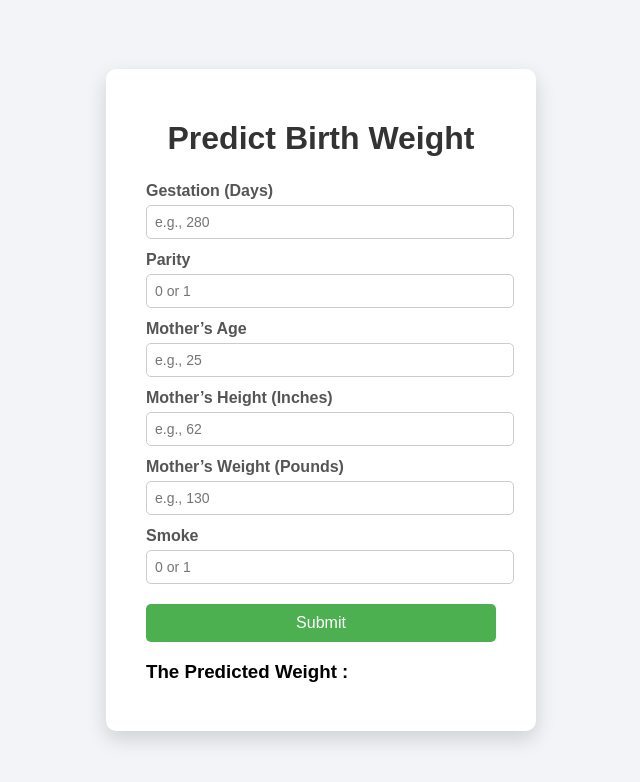
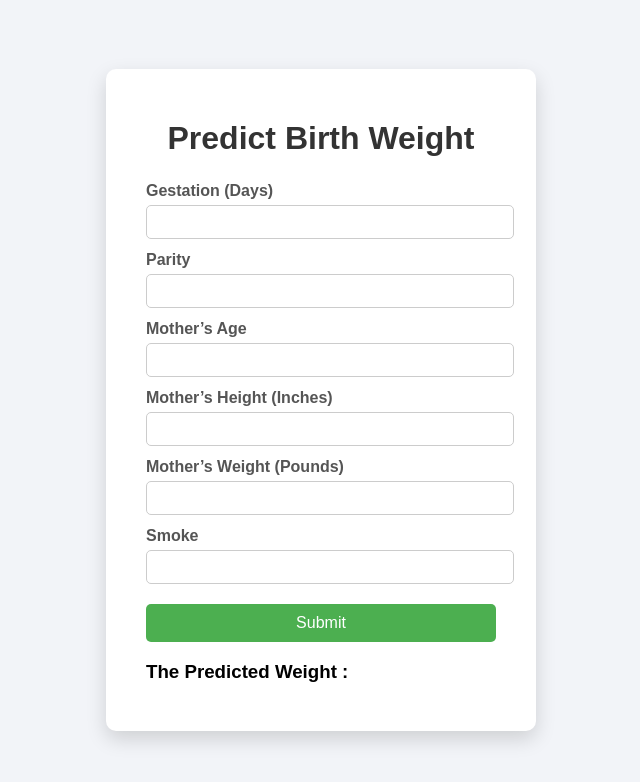
Before and after one commit to Payal928/birth-weight-predictor, a Flask app: page / in a window 1280 px wide. Shown: the top 782 px of the page, without its empty margins (319-959 px from the left). Run offline with Flask 3, Linux system fonts and the light colour scheme.

Commit message:
my fourth commit

```diff
--- a/templates/main_app.html
+++ b/templates/main_app.html
@@ -78,22 +78,22 @@
         <form action="/predict" method="post">
 
             <label>Gestation (Days)</label>
-            <input type="number" name="gestation" placeholder="e.g., 280" required>
+            <input type="number" name="gestation" required>
 
             <label>Parity</label>
-            <input type="number" name="parity" placeholder="0 or 1" required>
+            <input type="number" name="parity" required>
 
             <label>Mother’s Age</label>
-            <input type="number" name="age" placeholder="e.g., 25" required>
+            <input type="number" name="age" required>
 
             <label>Mother’s Height (Inches)</label>
-            <input type="number" name="height" placeholder="e.g., 62" required>
+            <input type="number" name="height" required>
 
             <label>Mother’s Weight (Pounds)</label>
-            <input type="number" name="weight" placeholder="e.g., 130" required>
+            <input type="number" name="weight" required>
 
             <label>Smoke</label>
-            <input type="number" name="smoke" placeholder="0 or 1" required>
+            <input type="number" name="smoke" required>
 
             <button type="submit">Submit</button>
 
```
